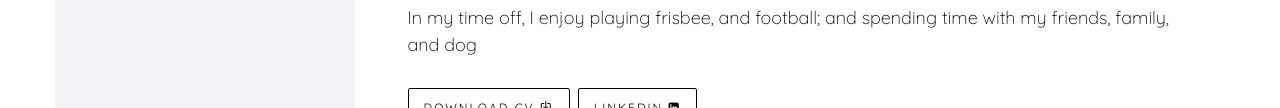
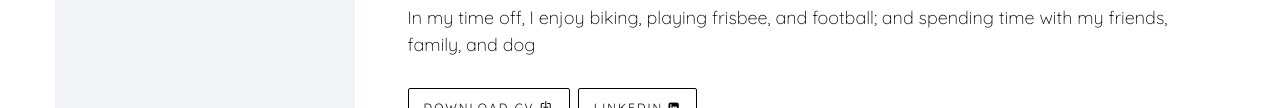
Before and after one commit to smudje/smudje.github.io, a plain HTML site: page index.html in a window 1280 px wide. Shown: the part 489-597 px from the top of the page. Drawn offline with nearby package versions, Linux system fonts and the light colour scheme; files whose address does not match are found by name; a web font is replaced by a local one.

Commit message:
Add files via upload

```diff
--- a/index.html
+++ b/index.html
@@ -98,7 +98,7 @@
 						   					<h1>Hi! <br>I'm Sarah Mary Jacob</h1>
 											   <h2>I am a Mechanical Engineer, with experience in research, design, and prototyping. I enjoy working with CAD, circuit design,
 												   and prototyping; I also enjoy tinkering with micro-contollers and computers, and am extremely interested in biology (and was a 'pre- med' student). Hence mechatronics, and biomedical engineering have a special place in my heart </h2>
-												<h2>In my time off, I enjoy playing frisbee, and football; and spending time with my friends, family, and dog</h2>
+												<h2>In my time off, I enjoy biking, playing frisbee, and football; and spending time with my friends, family, and dog</h2>
 												<p><a href= "images/Sarah-Jacob-Resume_ME.pdf" target= "_blank" class="btn btn-primary btn-learn">Download CV <i class="icon-download4"></i></a>
 												   <a href= "https://www.linkedin.com/in/sarah-mary-jacob" target= "_blank" class="btn btn-primary btn-learn">LinkedIn <i i class="fa fa-linkedin-square"></i></a></p>
 											</div>
```
